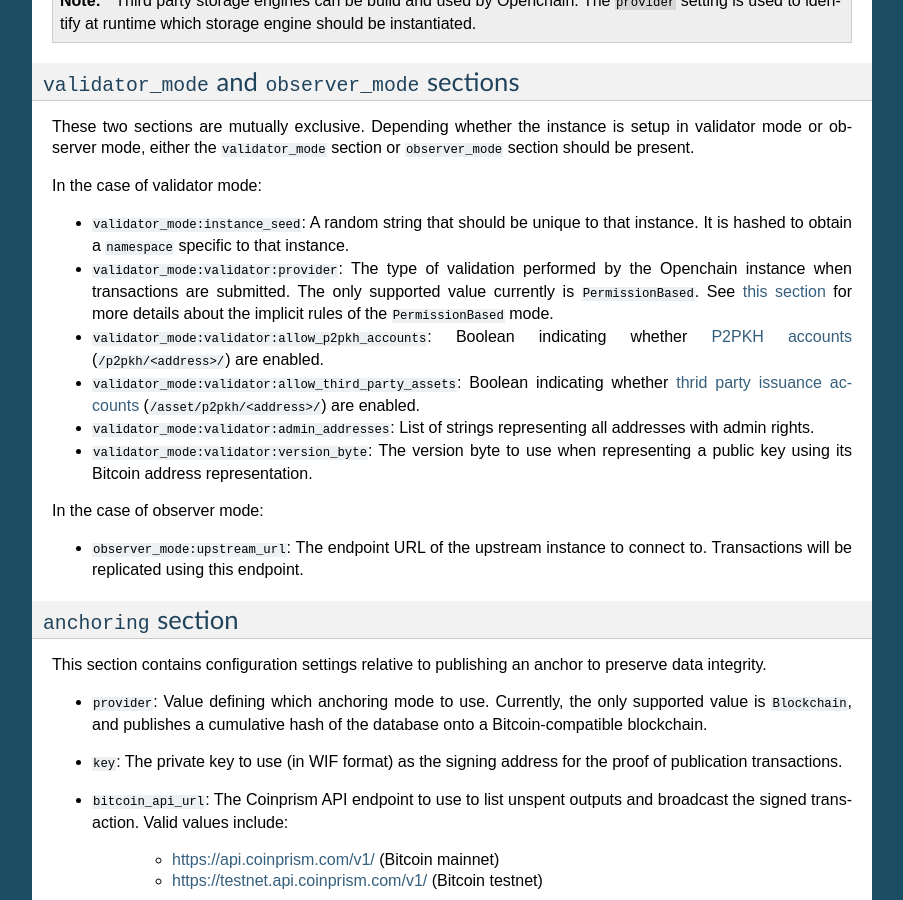
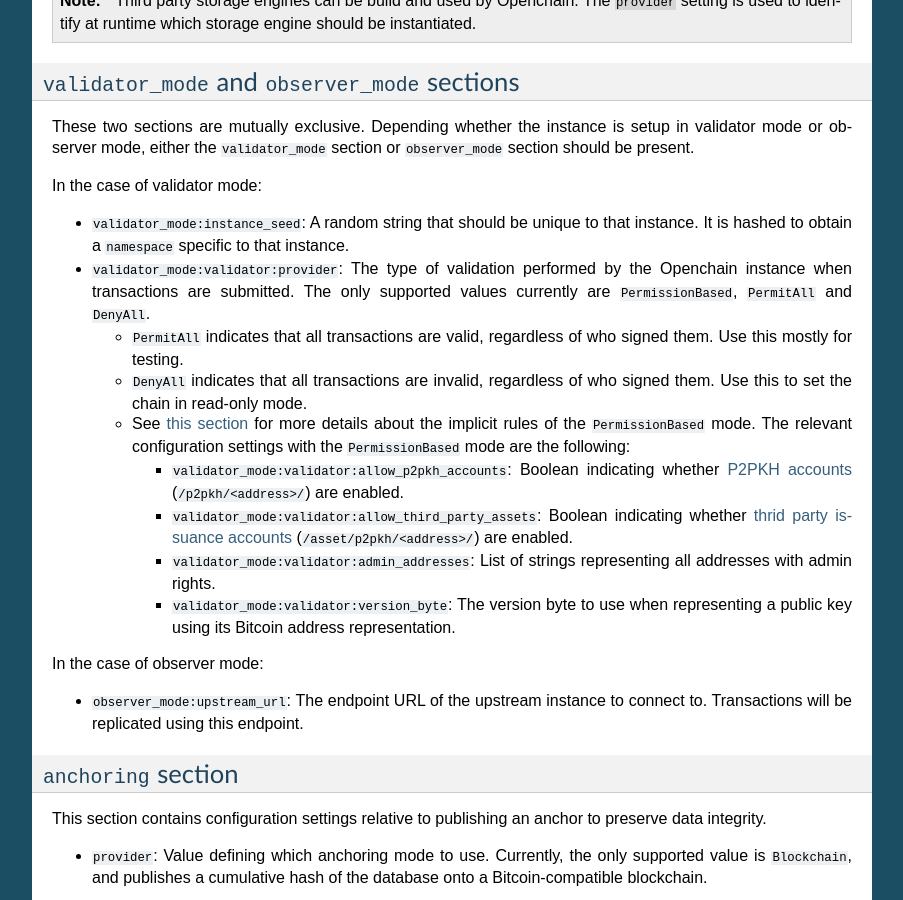
Before and after one commit to openchain/docs, a Sphinx documentation site: the page built from docs/source/general/configuration.rst, in a window 1280 px wide and 900 px high, scrolled down 1582 px. Shown: the whole window, without its empty margins (198-1101 px from the left). Built offline with Sphinx 7.4.7, drawn with Linux system fonts in a browser that asks for light colours.

Commit message:
Document the PermitAll and DenyAll validation engines

```diff
--- a/docs/source/general/configuration.rst
+++ b/docs/source/general/configuration.rst
@@ -94,11 +94,16 @@ These two sections are mutually exclusive. Depending whether the instance is set
 In the case of validator mode:
 
 * ``validator_mode:instance_seed``: A random string that should be unique to that instance. It is hashed to obtain a ``namespace`` specific to that instance.
-* ``validator_mode:validator:provider``: The type of validation performed by the Openchain instance when transactions are submitted. The only supported value currently is ``PermissionBased``. See :ref:`this section <ledger-rules>` for more details about the implicit rules of the ``PermissionBased`` mode.
-* ``validator_mode:validator:allow_p2pkh_accounts``: Boolean indicating whether :ref:`P2PKH accounts <p2pkh-accounts>` (``/p2pkh/<address>/``) are enabled.
-* ``validator_mode:validator:allow_third_party_assets``: Boolean indicating whether :ref:`thrid party issuance accounts <third-party-issuance-accounts>` (``/asset/p2pkh/<address>/``) are enabled.
-* ``validator_mode:validator:admin_addresses``: List of strings representing all addresses with admin rights.
-* ``validator_mode:validator:version_byte``: The version byte to use when representing a public key using its Bitcoin address representation.
+* ``validator_mode:validator:provider``: The type of validation performed by the Openchain instance when transactions are submitted. The only supported values currently are ``PermissionBased``, ``PermitAll`` and ``DenyAll``.
+
+  * ``PermitAll`` indicates that all transactions are valid, regardless of who signed them. Use this mostly for testing.
+  * ``DenyAll`` indicates that all transactions are invalid, regardless of who signed them. Use this to set the chain in read-only mode.
+  * See :ref:`this section <ledger-rules>` for more details about the implicit rules of the ``PermissionBased`` mode. The relevant configuration settings with the ``PermissionBased`` mode are the following:
+
+    * ``validator_mode:validator:allow_p2pkh_accounts``: Boolean indicating whether :ref:`P2PKH accounts <p2pkh-accounts>` (``/p2pkh/<address>/``) are enabled.
+    * ``validator_mode:validator:allow_third_party_assets``: Boolean indicating whether :ref:`thrid party issuance accounts <third-party-issuance-accounts>` (``/asset/p2pkh/<address>/``) are enabled.
+    * ``validator_mode:validator:admin_addresses``: List of strings representing all addresses with admin rights.
+    * ``validator_mode:validator:version_byte``: The version byte to use when representing a public key using its Bitcoin address representation.
 
 In the case of observer mode:
 
```
